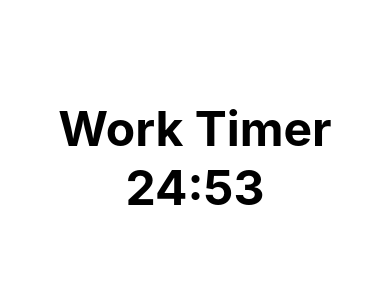
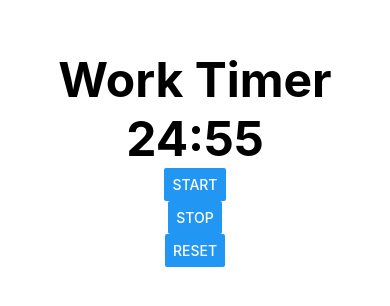
Before and after one commit to pohjie/cs50M_pomodoro, a React Native app: screen / in a window 390 px wide. Shown: the part 264-570 px from the top of the page. Built offline with nearby package versions, Linux system fonts and the light colour scheme.

Commit message:
implement start and stop buttonss

```diff
--- a/App.js
+++ b/App.js
@@ -1,6 +1,6 @@
 import { StatusBar } from 'expo-status-bar';
 import React from 'react';
-import { StyleSheet, Text, View } from 'react-native';
+import { Button, StyleSheet, Text, View } from 'react-native';
 
 import {sprintf} from 'sprintf-js'
 
@@ -25,12 +25,28 @@ class CountdownTimer extends React.Component {
   constructor() {
     super()
     this.state = {
+      isRunning: true,
       isWork: true,
+
       messageArr: ["Rest Timer", "Work Timer"],
       secondsArr: [300, 1500],
+
       message: "Work Timer",
       seconds: 1500,
     }
+  }
+
+  startRunning() {
+    this.state.isRunning = true
+  }
+
+  stopRunning() {
+    this.state.isRunning = false
+  }
+
+  resetTimer() {
+    this.state.seconds = this.state.secondsArr[Number(this.state.isWork)]
+    this.state.isRunning = false
   }
 
   componentDidMount() {
@@ -38,7 +54,7 @@ class CountdownTimer extends React.Component {
   }
 
   decrementSec = () => {
-    if (this.state.seconds > 0) {
+    if (this.state.isRunning && this.state.seconds > 0) {
       this.setState(prevState => ({seconds: prevState.seconds - 1}))
     }
   }
@@ -60,6 +76,9 @@ class CountdownTimer extends React.Component {
     return <View style={styles.container}>
             <Text style={styles.text_block}>{currMessage}</Text>
             <Text style={styles.text_block}>{timeLeft}</Text>
+            <Button onPress={() => this.startRunning()} title="Start" />
+            <Button onPress={() => this.stopRunning()} title="Stop" />
+            <Button onPress={() => this.resetTimer()} title="Reset" />
            </View>
   }
 }
```
